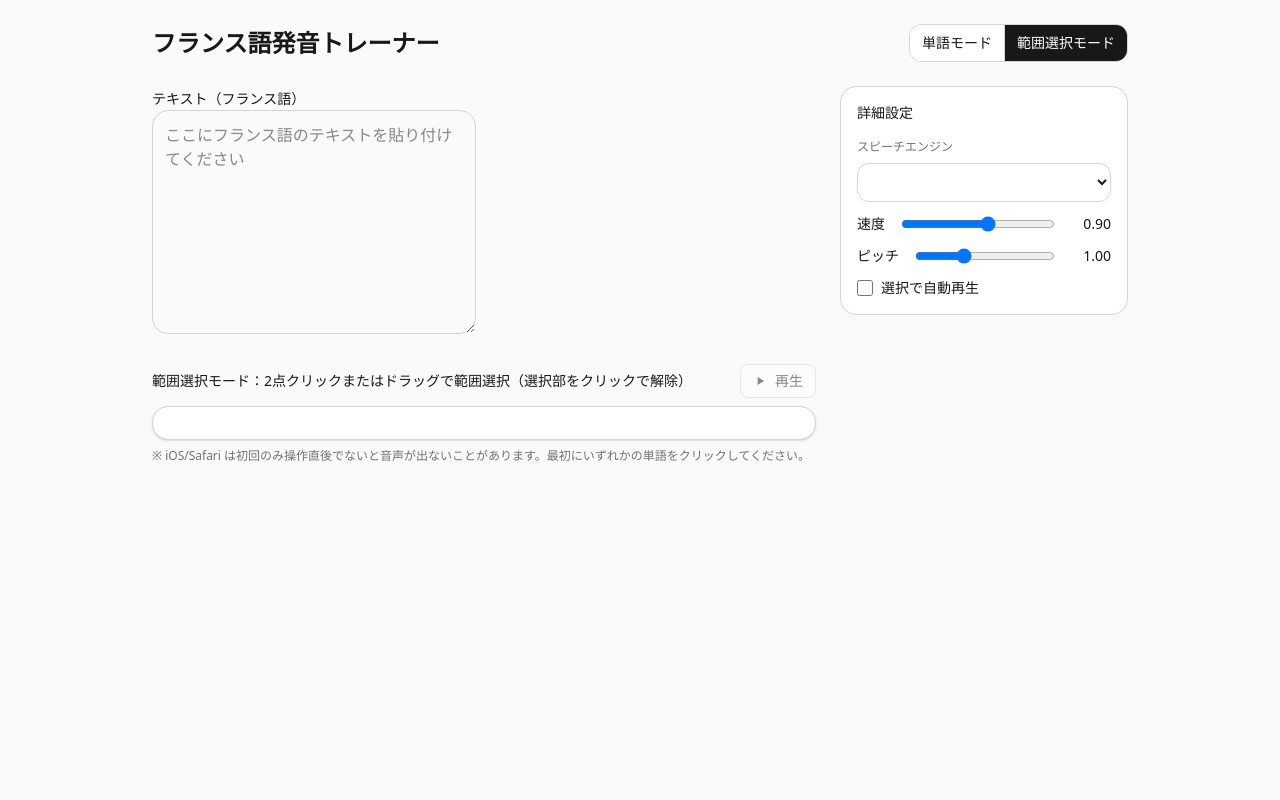
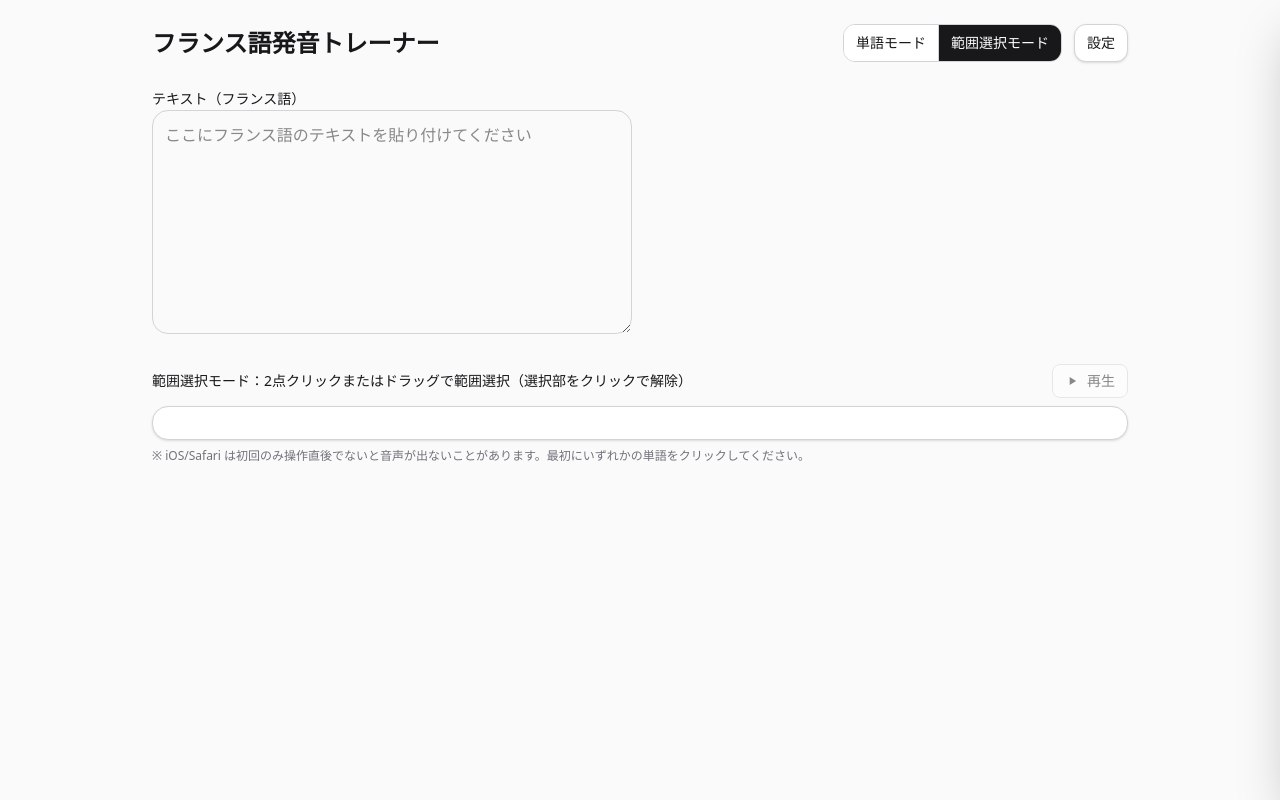
Before and after one commit to Yuta-NoobCoder/french-pronunciation-trainer, a React (Vite) app: page / in a window 1280 px wide. Built offline with nearby package versions, Linux system fonts and the light colour scheme.

Commit message:
ちょっと戻す

```diff
--- a/src/App.tsx
+++ b/src/App.tsx
@@ -265,6 +265,15 @@ export default function FrenchPracticeApp() {
               </button>
               {/* settings gear moved outside segmented control */}
             </div>
+            {/* Desktop settings button inline next to tabs */}
+            <button
+              aria-label="詳細設定"
+              className="hidden sm:inline-flex items-center justify-center rounded-xl bg-white border border-zinc-300 px-3 py-2 text-sm shadow-sm"
+              onClick={() => setSettingsOpen(true)}
+              title="詳細設定"
+            >
+              設定
+            </button>
             {/* Separate settings button near tabs (mobile only) */}
             <button
               aria-label="詳細設定"
@@ -286,9 +295,8 @@ export default function FrenchPracticeApp() {
           </div>
         </header>
 
-        {/* Main + Sidebar wrapper (desktop) */}
-        <div className="sm:grid sm:grid-cols-[1fr_18rem] sm:gap-6">
-          <div className="sm:col-span-1 space-y-6">
+        {/* Single-column layout on all screens for consistent UX */}
+        <div className="space-y-6">
           <section className="grid md:grid-cols-2 gap-4">
             <div className="space-y-2">
               <label className="text-sm font-medium">
@@ -318,8 +326,7 @@ export default function FrenchPracticeApp() {
                   className="hidden sm:inline-flex items-center gap-2 px-3 py-1.5 text-sm rounded-lg border border-zinc-300 bg-white hover:bg-zinc-100 disabled:opacity-50 disabled:cursor-not-allowed"
                   onClick={togglePlaySelected}
                   disabled={
-                      !isSpeaking &&
-                      (!selectedText() || !selectedText()!.trim())
+                    !isSpeaking && (!selectedText() || !selectedText()!.trim())
                   }
                   title={isSpeaking ? "停止" : "選択部分を再生"}
                 >
@@ -448,81 +455,6 @@ export default function FrenchPracticeApp() {
             </p>
           </section>
         </div>
-
-          {/* Desktop sidebar */}
-          <aside className="hidden sm:block">
-            <div className="sticky top-6">
-              <div className="rounded-2xl border border-zinc-300 bg-white p-4 space-y-4">
-                <h2 className="text-sm font-medium">詳細設定</h2>
-                <div className="space-y-3">
-                  <div className="flex flex-col gap-2">
-                    <label className="text-xs text-zinc-500">
-                      スピーチエンジン
-                    </label>
-                    <select
-                      className="rounded-xl border border-zinc-300 bg-white px-3 py-2 text-sm"
-                      value={voiceURI}
-                      onChange={(e) => setVoiceURI(e.target.value)}
-                      title="Voice"
-                    >
-                      {voices.map((v) => {
-                        const id = v.voiceURI || v.name;
-                        const label = `${v.name} ${
-                          v.lang ? `(${v.lang})` : ""
-                        }`;
-                        return (
-                          <option key={id} value={id}>
-                            {label}
-                          </option>
-                        );
-                      })}
-                    </select>
-                  </div>
-                  <label className="flex items-center gap-2 text-sm justify-between">
-                    <span>速度</span>
-                    <input
-                      className="flex-1 mx-2"
-                      type="range"
-                      min={0.5}
-                      max={1.2}
-                      step={0.05}
-                      value={rate}
-                      onChange={(e) => setRate(parseFloat(e.target.value))}
-                    />
-                    <span className="tabular-nums w-10 text-right">
-                      {rate.toFixed(2)}
-                    </span>
-                  </label>
-                  <label className="flex items-center gap-2 text-sm justify-between">
-                    <span>ピッチ</span>
-                    <input
-                      className="flex-1 mx-2"
-                      type="range"
-                      min={0.8}
-                      max={1.4}
-                      step={0.05}
-                      value={pitch}
-                      onChange={(e) => setPitch(parseFloat(e.target.value))}
-                    />
-                    <span className="tabular-nums w-10 text-right">
-                      {pitch.toFixed(2)}
-                    </span>
-                  </label>
-                  {mode === "range" && (
-                    <label className="flex items-center gap-2 text-sm">
-                      <input
-                        type="checkbox"
-                        className="size-4"
-                        checked={autoPlayOnSelect}
-                        onChange={(e) => setAutoPlayOnSelect(e.target.checked)}
-                      />
-                      選択で自動再生
-                    </label>
-                  )}
-                </div>
-              </div>
-            </div>
-          </aside>
       </div>
 
       {/* Mobile bottom fixed play/pause for range mode */}
@@ -561,8 +493,8 @@ export default function FrenchPracticeApp() {
           {/* Floating settings button removed; settings icon is in tab bar */}
         </div>
       )}
-        {/* Mobile settings drawer (animated) */}
-        <div className="sm:hidden">
+      {/* Settings drawer (animated) */}
+      <div>
         <div
           className={
             "fixed inset-0 z-40 bg-black/30 transition-opacity duration-300 " +
@@ -575,7 +507,7 @@ export default function FrenchPracticeApp() {
           aria-modal="true"
           aria-hidden={!settingsOpen}
           className={
-              "fixed top-0 right-0 h-full w-72 bg-white z-50 shadow-2xl p-4 space-y-4 transform transition-transform duration-300 " +
+            "fixed top-0 right-0 h-full w-72 sm:w-96 bg-white z-50 shadow-2xl p-4 space-y-4 transform transition-transform duration-300 " +
             (settingsOpen
               ? "translate-x-0"
               : "translate-x-full pointer-events-none")
@@ -592,9 +524,7 @@ export default function FrenchPracticeApp() {
           </div>
           <div className="space-y-3">
             <div className="flex flex-col gap-2">
-                <label className="text-xs text-zinc-500">
-                  スピーチエンジン
-                </label>
+              <label className="text-xs text-zinc-500">スピーチエンジン</label>
               <select
                 className="rounded-xl border border-zinc-300 bg-white px-3 py-2 text-sm"
                 value={voiceURI}
@@ -657,7 +587,6 @@ export default function FrenchPracticeApp() {
         </div>
       </div>
     </div>
-    </div>
   );
 }
 
```
Lines whose indentation alone changed are shown as unchanged.
